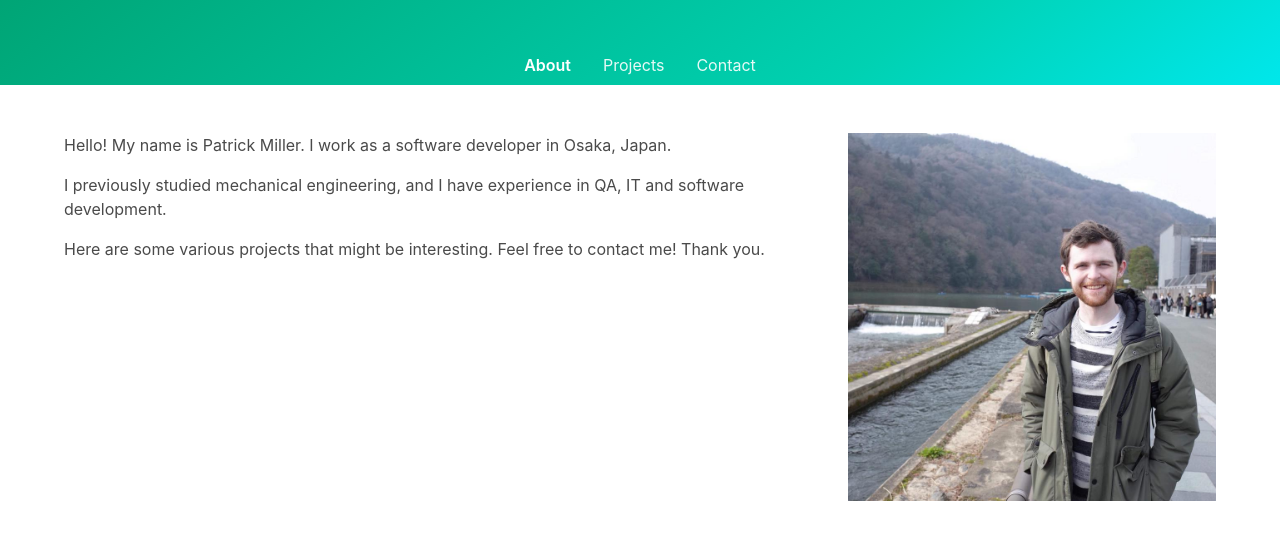
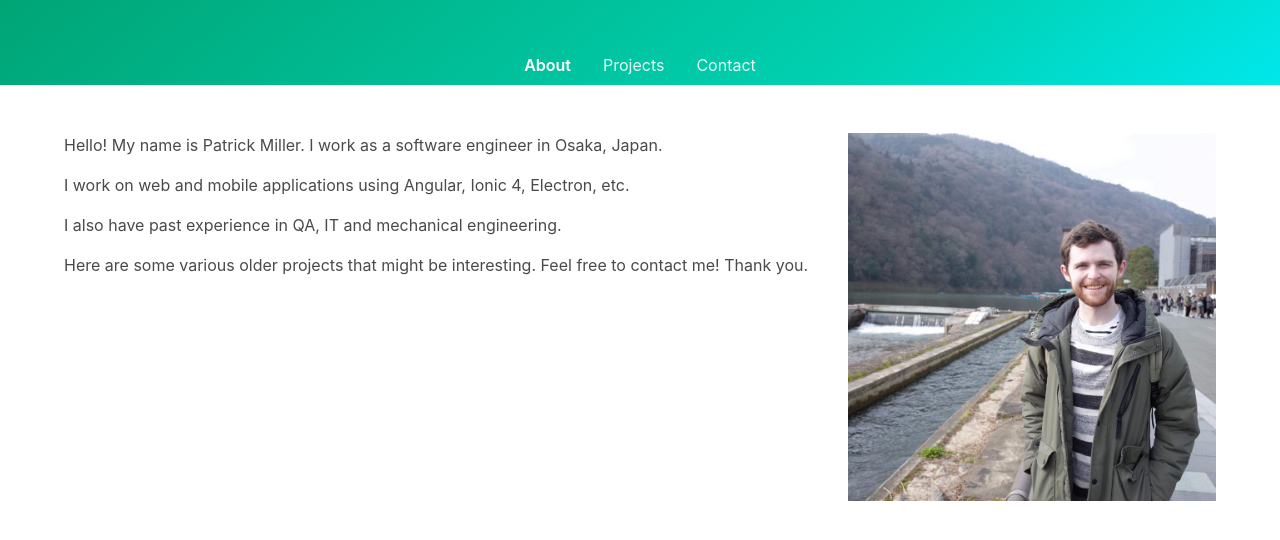
Before and after one commit to patdx/pmil.me, a Gatsby site: page / in a window 1280 px wide. Shown: the part 116-656 px from the top of the page. Built offline with nearby package versions, Linux system fonts and the light colour scheme; Gatsby itself is replaced by a stand-in of ours.

Commit message:
refresh some dead links and update summary

```diff
--- a/src/data/projects/105-kusatsu-garbage.md
+++ b/src/data/projects/105-kusatsu-garbage.md
@@ -1,7 +1,7 @@
 ---
 title: Kusatsu City Garbage Schedule
 description:
-technologies: Javascript, Angular, Bootstrap
-externalUrl: http://codepen.io/patdx/full/mOmoJv/
+technologies: Javascript, AngularJS, Bootstrap
+externalUrl: https://github.com/patdx/kusatsu-garbage
 imageUrl: kusatsu-garbage-rerender.png
 ---
--- a/src/pages/index.tsx
+++ b/src/pages/index.tsx
@@ -19,17 +19,20 @@ const IndexPage = ({ data }: any) => (
           <div className="content">
             <p>
               Hello! My name is Patrick Miller. I work as a
-              software developer in Osaka, Japan.
+              software engineer in Osaka, Japan.
             </p>
             <p>
-              I previously studied mechanical engineering,
-              and I have experience in QA, IT and software
-              development.
+              I work on web and mobile applications using
+              Angular, Ionic 4, Electron, etc.
             </p>
             <p>
-              Here are some various projects that might be
-              interesting. Feel free to contact me! Thank
-              you.
+              I also have past experience in QA, IT and
+              mechanical engineering.
+            </p>
+            <p>
+              Here are some various older projects that
+              might be interesting. Feel free to contact me!
+              Thank you.
             </p>
           </div>
         </div>
```
